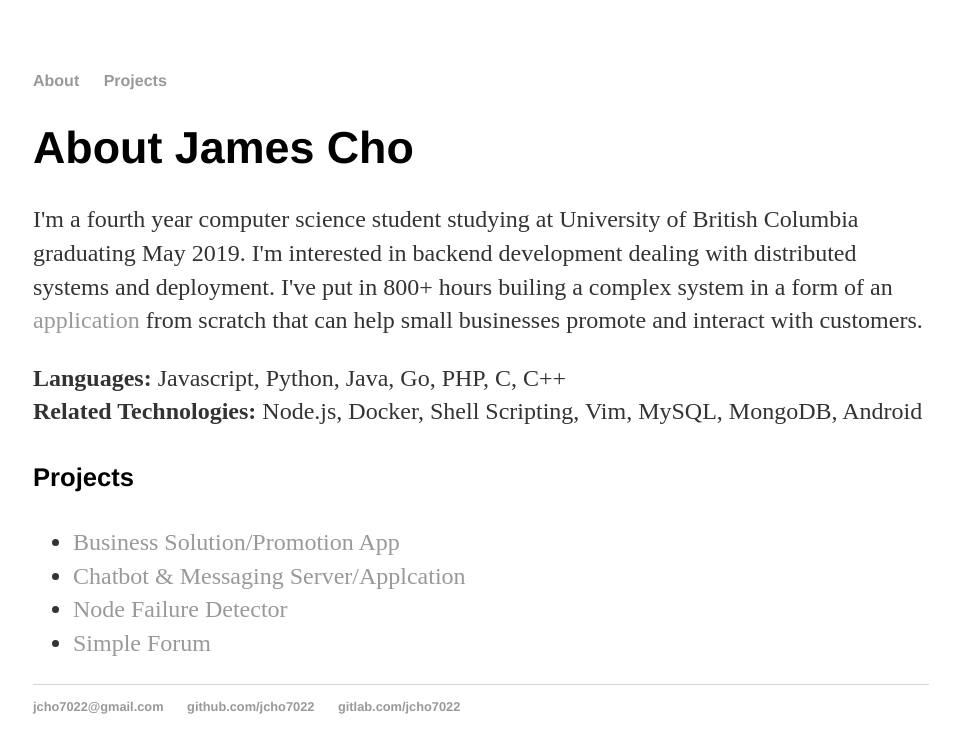
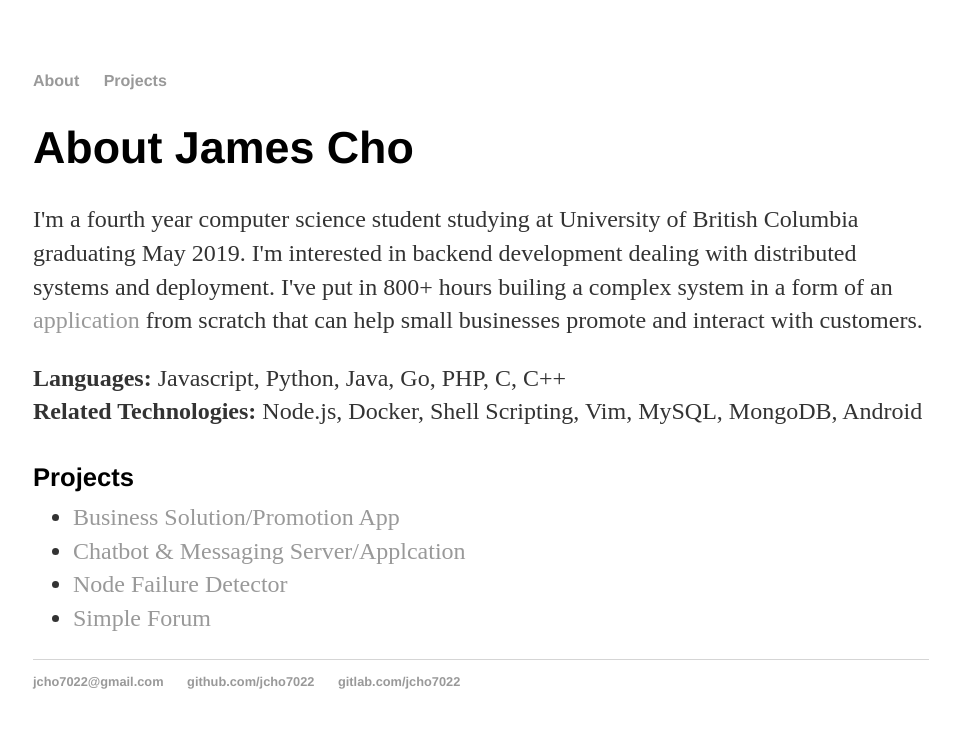
Before and after one commit to jcho7022/jcho7022.github.io, a Jekyll site: the page built from index.html, in a window 1280 px wide. Shown: the top 753 px of the page, without its empty margins (159-1119 px from the left). Built offline with Jekyll 4.4.1, drawn with Linux system fonts in a browser that asks for light colours.

Commit message:
Update main.css

```diff
--- a/css/main.css
+++ b/css/main.css
@@ -1,4 +1,8 @@
 body { margin: 70px auto; width: 70%; }
+
+.project_dir {
+  margin-top: -25px;
+}
 
 a { text-decoration: none; color: #999; }
 a:hover { text-decoration: underline; }
```
